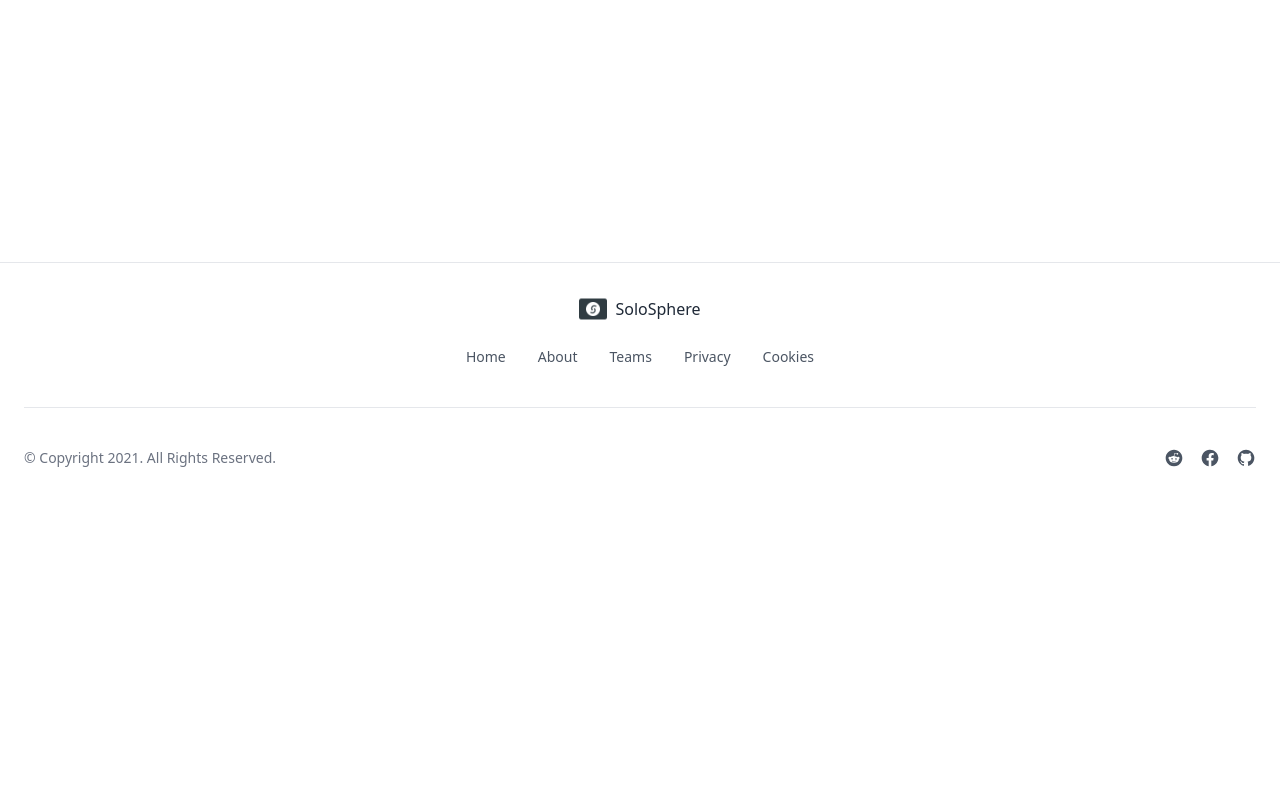
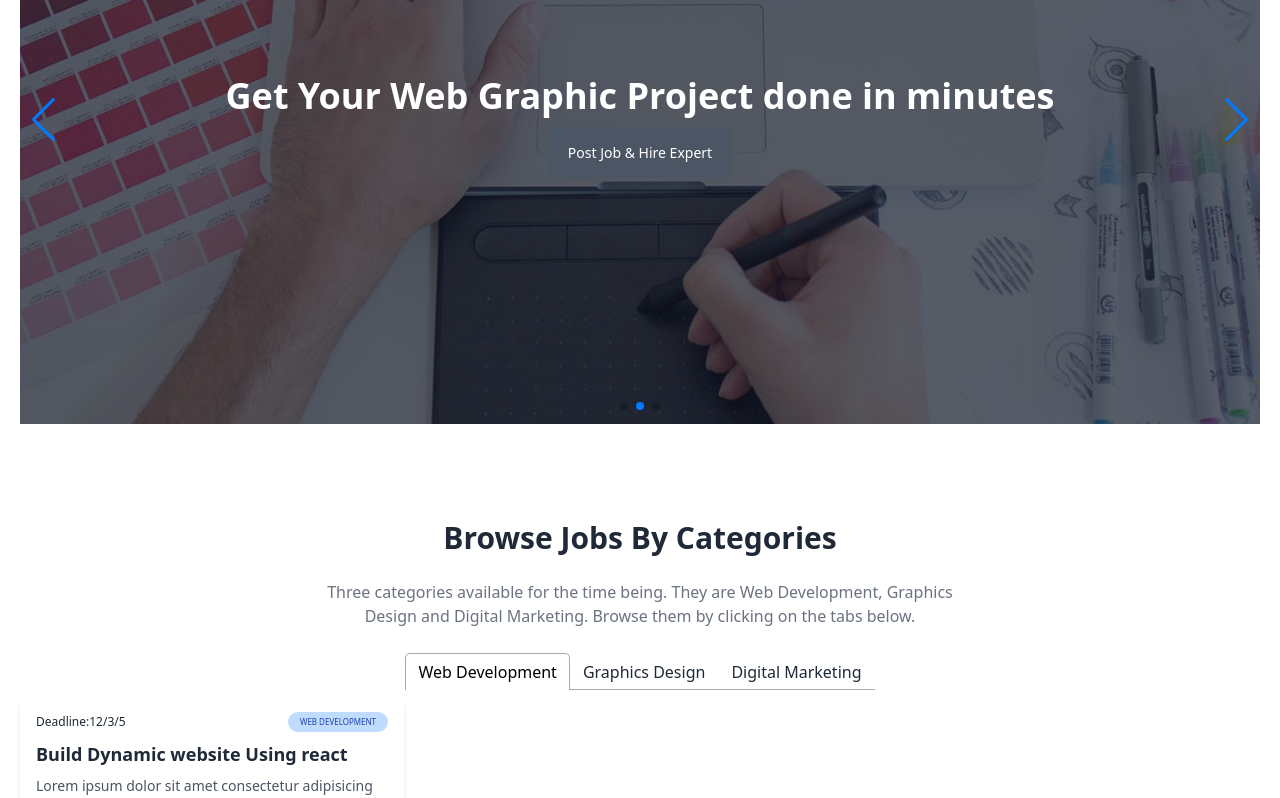
Before and after one commit to faisal-hdev/solo-client, a React (Vite) app: page / in a window 1280 px wide. Shown: the part 300-1098 px from the top of the page. Before the commit the page ends 800 px from the top, so only its background shows below. Built offline with nearby package versions, Linux system fonts and the light colour scheme; no server answers.

Commit message:
Added react tab compoenent

```diff
--- /dev/null
+++ b/src/components/Carousel.jsx
@@ -0,0 +1,57 @@
+// import React, { useRef, useState } from "react";
+// import "./styles.css";
+// Import Swiper React components
+import { Swiper, SwiperSlide } from "swiper/react";
+import bgImage1 from "../assets/images/carousel1.jpg";
+import bgImage2 from "../assets/images/carousel2.jpg";
+import bgImage3 from "../assets/images/carousel3.jpg";
+
+// Import Swiper styles
+import "swiper/css";
+import "swiper/css/pagination";
+import "swiper/css/navigation";
+
+// import required modules
+import { Autoplay, Pagination, Navigation } from "swiper/modules";
+import Slide from "./Slide";
+
+export default function Carousel() {
+  return (
+    <div className="px-5 py-5 md:py-8 lg:py-12 w-full lg:max-w-7xl mx-auto">
+      <Swiper
+        spaceBetween={30}
+        centeredSlides={true}
+        loop={true}
+        autoplay={{
+          delay: 5000,
+          disableOnInteraction: false,
+        }}
+        pagination={{
+          clickable: true,
+        }}
+        navigation={true}
+        modules={[Autoplay, Pagination, Navigation]}
+        className="mySwiper"
+      >
+        <SwiperSlide>
+          <Slide
+            image={bgImage1}
+            text="Get Your Web Development Project done in minutes"
+          />
+        </SwiperSlide>
+        <SwiperSlide>
+          <Slide
+            image={bgImage2}
+            text="Get Your Web Graphic Project done in minutes"
+          />
+        </SwiperSlide>
+        <SwiperSlide>
+          <Slide
+            image={bgImage3}
+            text="Start Your Digital Marketing Campaign up n running"
+          />
+        </SwiperSlide>
+      </Swiper>
+    </div>
+  );
+}
--- /dev/null
+++ b/src/components/JobCard.jsx
@@ -0,0 +1,34 @@
+/* eslint-disable react/prop-types */
+
+const JobCard = () => {
+  return (
+    <div className="w-full max-w-sm px-4 py-3 bg-white rounded-md shadow-md hover:scale-[1.05] transition-all">
+      <div className="flex items-center justify-between">
+        <span className="text-xs font-medium text-gray-800 ">
+          Deadline:12/3/5
+        </span>
+        <span className="px-3 py-1 text-[8px] text-blue-800 uppercase bg-blue-200 rounded-full ">
+          Web Development
+        </span>
+      </div>
+      <div>
+        <h1 className="mt-2 text-lg font-semibold text-gray-800 ">
+          Build Dynamic website Using react
+        </h1>
+
+        <p className="mt-2 text-sm text-gray-600 ">
+          Lorem ipsum dolor sit amet consectetur adipisicing elit. Facilis,
+          libero?
+        </p>
+        <p className="mt-2 text-sm font-bold text-gray-600 ">
+          Range: $100 - $150
+        </p>
+        <p className="mt-2 text-sm font-bold text-gray-600 ">
+          Bid Count: hello
+        </p>
+      </div>
+    </div>
+  );
+};
+
+export default JobCard;
--- /dev/null
+++ b/src/components/Slide.jsx
@@ -0,0 +1,30 @@
+import { Link } from "react-router-dom";
+
+// eslint-disable-next-line react/prop-types
+const Slide = ({ image, text }) => {
+  return (
+    <div
+      className="w-full bg-center bg-cover h-[38rem]"
+      style={{
+        backgroundImage: `url(${image})`,
+      }}
+    >
+      <div className="flex items-center justify-center w-full h-full bg-gray-900/70">
+        <div className="text-center">
+          <h1 className="text-3xl font-semibold text-white lg:text-4xl">
+            {text}
+          </h1>
+          <br />
+          <Link
+            to="/add-job"
+            className="w-full px-5 py-4 mt-4 text-sm font-medium text-white capitalize transition-colors duration-300 transform bg-gray-600 rounded-md lg:w-auto hover:bg-gray-500 focus:outline-none focus:bg-gray-500"
+          >
+            Post Job & Hire Expert
+          </Link>
+        </div>
+      </div>
+    </div>
+  );
+};
+
+export default Slide;
--- /dev/null
+++ b/src/components/TabCategory.jsx
@@ -0,0 +1,42 @@
+import { Tab, Tabs, TabList, TabPanel } from "react-tabs";
+import "react-tabs/style/react-tabs.css";
+import JobCard from "./JobCard";
+// import JobCard from "./JobCard";
+
+const TabCategory = () => {
+  return (
+    <Tabs>
+      <div className="px-5 py-5 md:py-8 lg:py-12 w-full lg:max-w-7xl mx-auto">
+        <h1 className="text-2xl font-semibold text-center text-gray-800 capitalize lg:text-3xl ">
+          Browse Jobs By Categories
+        </h1>
+
+        <p className="max-w-2xl mx-auto my-6 text-center text-gray-500 ">
+          Three categories available for the time being. They are Web
+          Development, Graphics Design and Digital Marketing. Browse them by
+          clicking on the tabs below.
+        </p>
+        <div className="flex font-medium items-center justify-center">
+          <TabList>
+            <Tab>Web Development</Tab>
+            <Tab>Graphics Design</Tab>
+            <Tab>Digital Marketing</Tab>
+          </TabList>
+        </div>
+
+        <TabPanel>
+          <JobCard />
+        </TabPanel>
+
+        <TabPanel>
+          <h2>Any content 2</h2>
+        </TabPanel>
+        <TabPanel>
+          <h2>Any content 3</h2>
+        </TabPanel>
+      </div>
+    </Tabs>
+  );
+};
+
+export default TabCategory;
--- a/src/pages/Home.jsx
+++ b/src/pages/Home.jsx
@@ -1,5 +1,13 @@
+import Carousel from "../components/Carousel";
+import TabCategory from "../components/TabCategory";
+
 const Home = () => {
-  return <div>{/* <h2 className="text-5xl">This is Home</h2> */}</div>;
+  return (
+    <div>
+      <Carousel />
+      <TabCategory />
+    </div>
+  );
 };
 
 export default Home;
```
